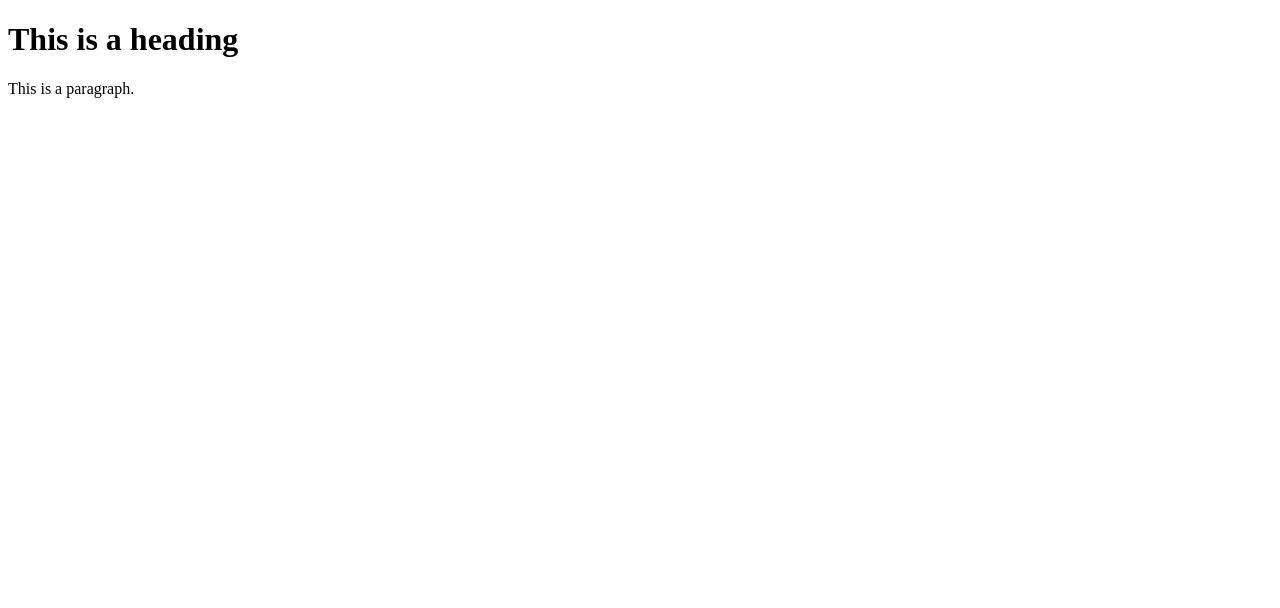
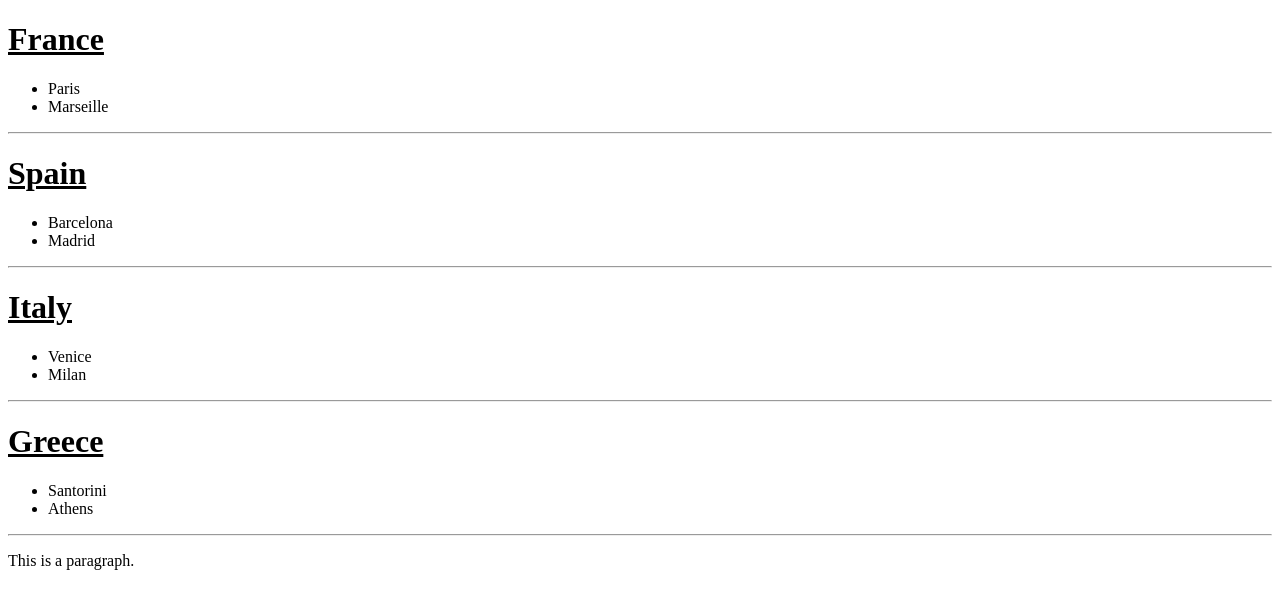
Before and after one commit to ArdsleyHS/firstwebsite-Kishna485, a plain HTML site: page index.html in a window 1280 px wide. Drawn offline with Linux system fonts and the light colour scheme.

Commit message:
Update index.html
European Cities Names

```diff
--- a/index.html
+++ b/index.html
@@ -1,11 +1,34 @@
 <!DOCTYPE html>
 <html>
 <head>
-    <title>HTML Tutorial</title>
+    <title>European Cities to Travel To</title>
 </head>
 <body>
 
-  <h1>This is a heading</h1>
+    <h1><u>France</u></h1>
+    <ul>
+        <li>Paris</li>
+        <li>Marseille</li>
+    </ul>
+    <hr>
+    <h1><u>Spain</u></h1>
+     <ul>
+        <li>Barcelona</li>
+        <li>Madrid</li>
+    </ul>
+    <hr>
+    <h1><u>Italy</u></h1>
+    <ul>
+        <li>Venice</li>
+        <li>Milan</li>
+    </ul>
+    <hr>
+    <h1><u>Greece</u></h1>
+    <ul>
+        <li>Santorini</li>
+        <li>Athens</li>
+    </ul>
+    <hr>
   <p>This is a paragraph.</p>
 
 </body>
```
